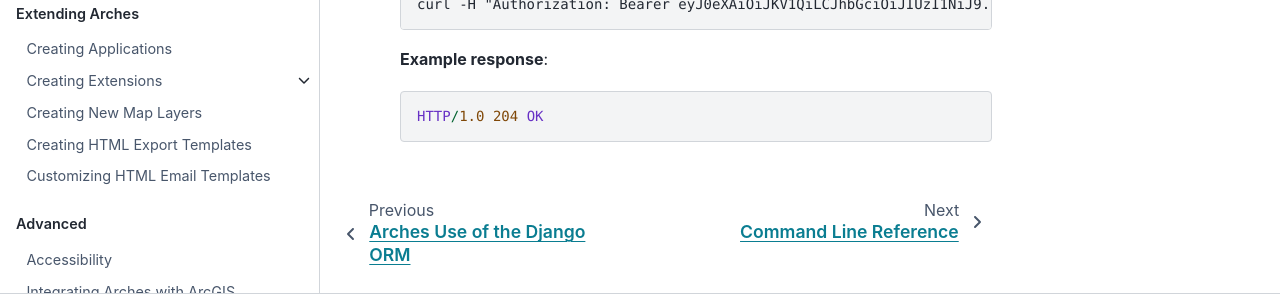
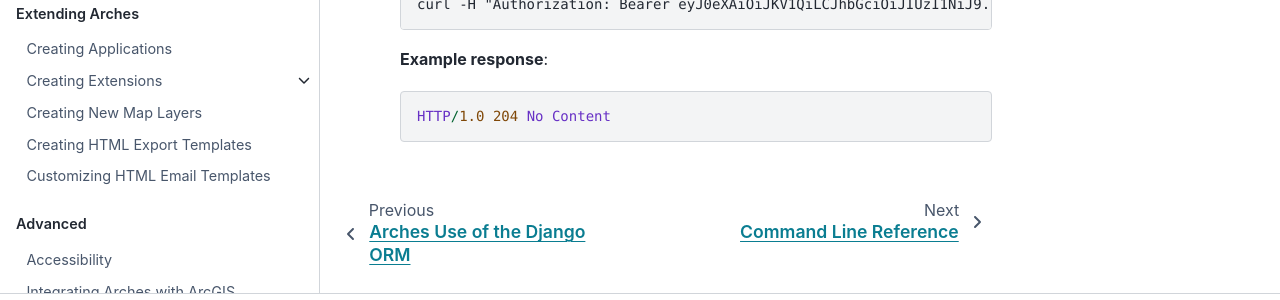
Before and after one commit to archesproject/arches-docs, a Sphinx documentation site: the page built from docs/developing/reference/api.rst, in a window 1280 px wide and 900 px high, scrolled down 23458 px. Shown: the part 513-813 px from the top of the window. Built offline with Sphinx 7.4.7 and the PyData theme 0.15.4, drawn with Linux system fonts in a browser that asks for light colours.

Commit message:
nit corrected 204 status code label #438

```diff
--- a/docs/developing/reference/api.rst
+++ b/docs/developing/reference/api.rst
@@ -1175,4 +1175,4 @@
 
     .. code-block:: http
 
-        HTTP/1.0 204 OK
+        HTTP/1.0 204 No Content
```
